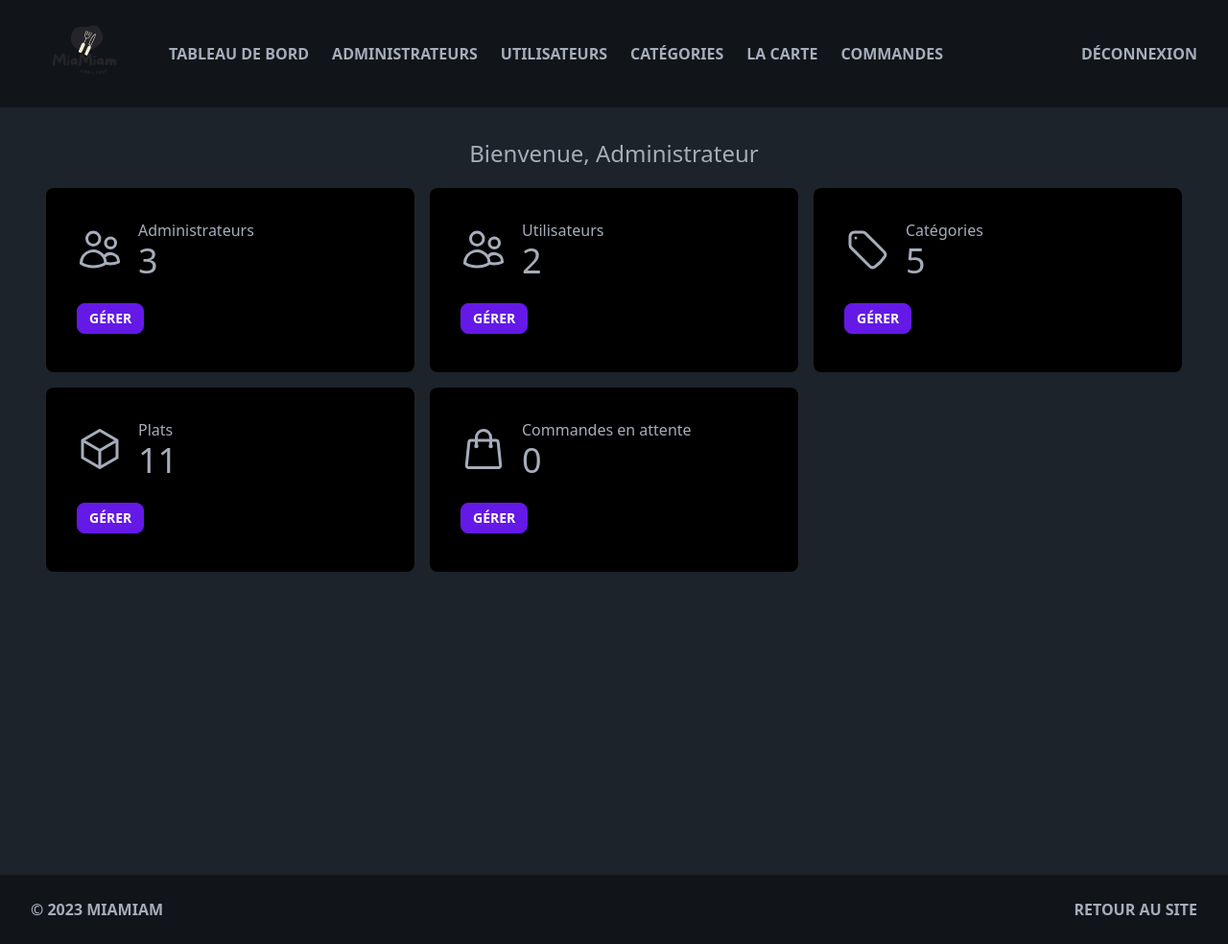
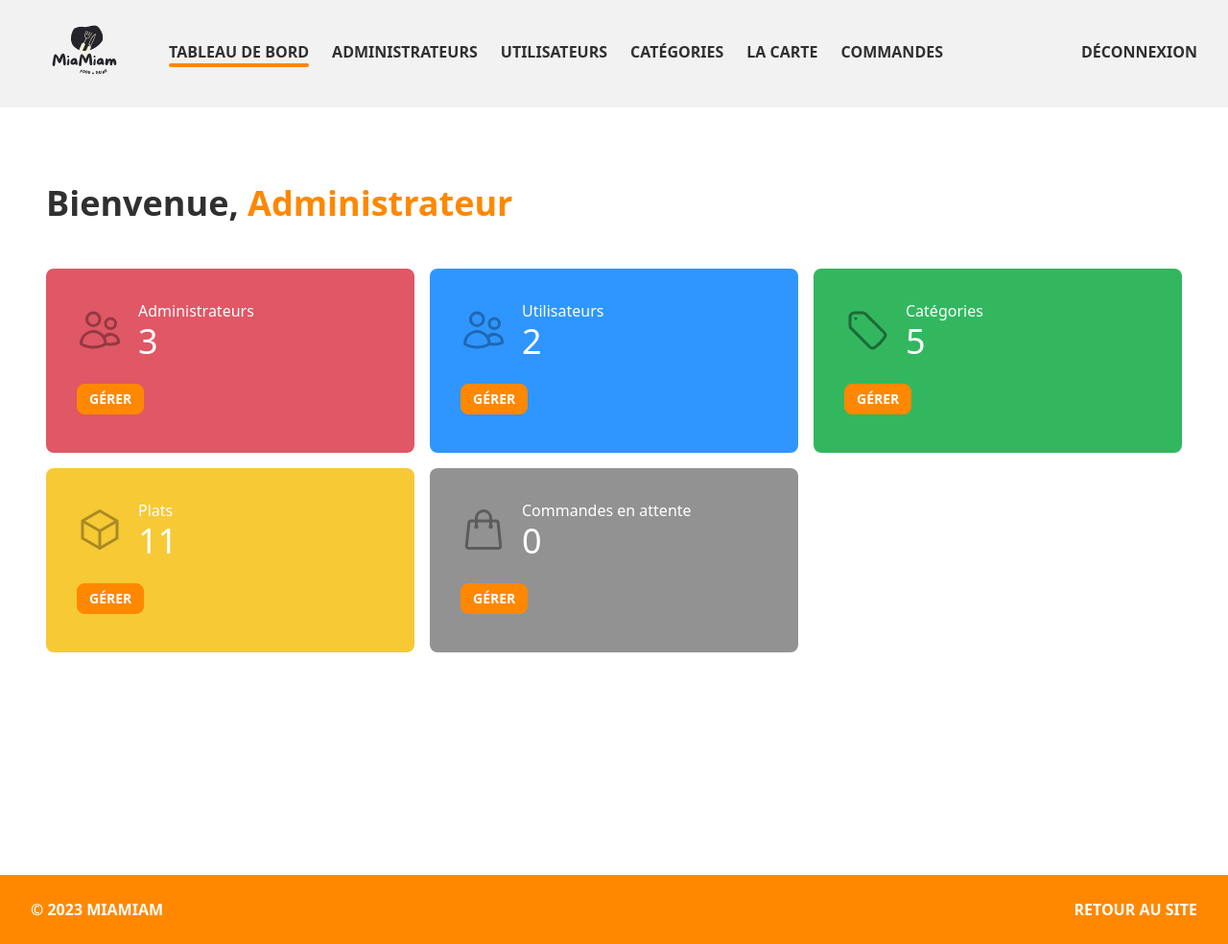
Before and after one commit to ted-sama/resto, a PHP site: page /admin/index in a window 1280 px wide. Shown: the whole page at 96% size. Run offline with PHP 8.4, Linux system fonts and the light colour scheme; a user stored in the database is signed in; data comes from the database, SQL or seed files in the repository.

Commit message:
improvements

```diff
--- a/admin/components/footer.php
+++ b/admin/components/footer.php
@@ -2,7 +2,7 @@
 <html lang="en">
 
 <body>
-    <footer class="bg-[#111519] dark:bg-[#111519] w-full z-50">
+    <footer class="bg-primary text-white w-full z-50">
         <div class="flex justify-between px-8 py-6">
             <p>
                 <span class="text-center font-semibold uppercase">© 2023 Miamiam</span>
--- a/admin/components/header.php
+++ b/admin/components/header.php
@@ -1,5 +1,25 @@
+<?php
+$route = $_SERVER['REQUEST_URI'];
+
+if ($route === "/admin/" || $route === "/admin/index") {
+    $route = "index";
+} else if (str_contains($route, "user")) {
+    $route = "users";
+} else if (str_contains($route, "category")) {
+    $route = "categories";
+} else if (str_contains($route, "alacarte") || str_contains($route, "food")) {
+    $route = "foods";
+} else if (str_contains($route, "order")) {
+    $route = "orders";
+} else if (str_contains($route, "categories")) {
+    $route = "categories";
+} else {
+    $route = "admin";
+}
+?>
+
 <!DOCTYPE html>
-<html lang="en" data-theme="dark">
+<html lang="en" data-theme="miamiam-light">
 
 <head>
     <meta charset="UTF-8">
@@ -8,17 +28,47 @@
 </head>
 
 <body>
-    <header class="bg-[#111519] dark:bg-[#111519] w-full top-0 z-50 sticky">
+    <header class="bg-base-300 w-full top-0 z-50 sticky">
         <div class="flex items-center space-x-8 px-8">
             <img src="../assets/logo/miamiam_logo.svg" class=" w-28" alt="">
             <div class="flex w-full justify-between">
                 <ul class="flex space-x-6">
-                    <li><a href="index" class="text-center font-semibold uppercase">Tableau de bord</a></li>
-                    <li><a href="manage-admin" class="text-center font-semibold uppercase">Administrateurs</a></li>
-                    <li><a href="manage-user" class="text-center font-semibold uppercase">Utilisateurs</a></li>
-                    <li><a href="manage-category" class="text-center font-semibold uppercase">Catégories</a></li>
-                    <li><a href="manage-alacarte" class="text-center font-semibold uppercase">La carte</a></li>
-                    <li><a href="manage-order" class="text-center font-semibold uppercase">Commandes</a></li>
+                    <li>
+                        <a href="index" class="text-center font-semibold uppercase">Tableau de bord</a>
+                        <?php if ($route == "index") { ?>
+                            <div class="w-full h-1 bg-primary rounded-md"></div>
+                        <?php } ?>
+                    </li>
+                    <li>
+                        <a href="manage-admin" class="text-center font-semibold uppercase">Administrateurs</a>
+                        <?php if ($route == "admin") { ?>
+                            <div class="w-full h-1 bg-primary rounded-md"></div>
+                        <?php } ?>
+                    </li>
+                    <li>
+                        <a href="manage-user" class="text-center font-semibold uppercase">Utilisateurs</a>
+                        <?php if ($route == "users") { ?>
+                            <div class="w-full h-1 bg-primary rounded-md"></div>
+                        <?php } ?>
+                    </li>
+                    <li>
+                        <a href="manage-category" class="text-center font-semibold uppercase">Catégories</a>
+                        <?php if ($route == "categories") { ?>
+                            <div class="w-full h-1 bg-primary rounded-md"></div>
+                        <?php } ?>
+                    </li>
+                    <li>
+                        <a href="manage-alacarte" class="text-center font-semibold uppercase">La carte</a>
+                        <?php if ($route == "foods") { ?>
+                            <div class="w-full h-1 bg-primary rounded-md"></div>
+                        <?php } ?>
+                    </li>
+                    <li>
+                        <a href="manage-order" class="text-center font-semibold uppercase">Commandes</a>
+                        <?php if ($route == "orders") { ?>
+                            <div class="w-full h-1 bg-primary rounded-md"></div>
+                        <?php } ?>
+                    </li>
                 </ul>
                 <a href="logout" class="text-center font-semibold uppercase">Déconnexion</a>
             </div>
--- a/admin/index.php
+++ b/admin/index.php
@@ -70,11 +70,13 @@ try {
     <?php require("components/header.php"); ?>
     <main class="mx-auto min-h-screen max-w-screen-xl px-12 py-8">
         <div class="wrapper">
-            <h1 class="text-2xl text-center mb-5">Bienvenue, <?php echo $_SESSION["fullname"] ?></h1>
+            <div class="mb-12">
+                <h2 class="mt-12 text-4xl font-bold">Bienvenue, <span class="text-primary"><?php echo $_SESSION["fullname"] ?></span></h2>
+            </div>
             <div class="grid grid-cols-3 gap-4">
-                <div class="bg-black dark:bg-black/40 p-8 h-48 rounded-lg">
+                <div class="bg-admin text-white p-8 h-48 rounded-lg">
                     <div class="flex items-center">
-                        <svg xmlns="http://www.w3.org/2000/svg" fill="none" viewBox="0 0 24 24" stroke-width="1.5" stroke="currentColor" class="w-12 h-12 mr-4">
+                        <svg xmlns="http://www.w3.org/2000/svg" fill="none" viewBox="0 0 24 24" stroke-width="1.5" stroke="currentColor" class="text-admin-secondary w-12 h-12 mr-4">
                             <path stroke-linecap="round" stroke-linejoin="round" d="M15 19.128a9.38 9.38 0 002.625.372 9.337 9.337 0 004.121-.952 4.125 4.125 0 00-7.533-2.493M15 19.128v-.003c0-1.113-.285-2.16-.786-3.07M15 19.128v.106A12.318 12.318 0 018.624 21c-2.331 0-4.512-.645-6.374-1.766l-.001-.109a6.375 6.375 0 0111.964-3.07M12 6.375a3.375 3.375 0 11-6.75 0 3.375 3.375 0 016.75 0zm8.25 2.25a2.625 2.625 0 11-5.25 0 2.625 2.625 0 015.25 0z" />
                         </svg>
                         <div>
@@ -86,9 +88,9 @@ try {
                     </div>
                     <a href="manage-admin" class="btn btn-sm btn-primary mt-6">Gérer</a>
                 </div>
-                <div class="bg-black dark:bg-black/40 p-8 h-48 rounded-lg">
+                <div class="bg-users text-white p-8 h-48 rounded-lg">
                     <div class="flex items-center">
-                        <svg xmlns="http://www.w3.org/2000/svg" fill="none" viewBox="0 0 24 24" stroke-width="1.5" stroke="currentColor" class="w-12 h-12 mr-4">
+                        <svg xmlns="http://www.w3.org/2000/svg" fill="none" viewBox="0 0 24 24" stroke-width="1.5" stroke="currentColor" class="text-users-secondary w-12 h-12 mr-4">
                             <path stroke-linecap="round" stroke-linejoin="round" d="M15 19.128a9.38 9.38 0 002.625.372 9.337 9.337 0 004.121-.952 4.125 4.125 0 00-7.533-2.493M15 19.128v-.003c0-1.113-.285-2.16-.786-3.07M15 19.128v.106A12.318 12.318 0 018.624 21c-2.331 0-4.512-.645-6.374-1.766l-.001-.109a6.375 6.375 0 0111.964-3.07M12 6.375a3.375 3.375 0 11-6.75 0 3.375 3.375 0 016.75 0zm8.25 2.25a2.625 2.625 0 11-5.25 0 2.625 2.625 0 015.25 0z" />
                         </svg>
 
@@ -101,9 +103,9 @@ try {
                     </div>
                     <a href="manage-user" class="btn btn-sm btn-primary mt-6">Gérer</a>
                 </div>
-                <div class="bg-black dark:bg-black/40 p-8 h-48 rounded-lg">
+                <div class="bg-categories text-white p-8 h-48 rounded-lg">
                     <div class="flex items-center">
-                        <svg xmlns="http://www.w3.org/2000/svg" fill="none" viewBox="0 0 24 24" stroke-width="1.5" stroke="currentColor" class="w-12 h-12 mr-4">
+                        <svg xmlns="http://www.w3.org/2000/svg" fill="none" viewBox="0 0 24 24" stroke-width="1.5" stroke="currentColor" class="text-categories-secondary w-12 h-12 mr-4">
                             <path stroke-linecap="round" stroke-linejoin="round" d="M9.568 3H5.25A2.25 2.25 0 003 5.25v4.318c0 .597.237 1.17.659 1.591l9.581 9.581c.699.699 1.78.872 2.607.33a18.095 18.095 0 005.223-5.223c.542-.827.369-1.908-.33-2.607L11.16 3.66A2.25 2.25 0 009.568 3z" />
                             <path stroke-linecap="round" stroke-linejoin="round" d="M6 6h.008v.008H6V6z" />
                         </svg>
@@ -116,9 +118,9 @@ try {
                     </div>
                     <a href="manage-category" class="btn btn-sm btn-primary mt-6">Gérer</a>
                 </div>
-                <div class="bg-black dark:bg-black/40 p-8 h-48 rounded-lg">
+                <div class="bg-foods text-white p-8 h-48 rounded-lg">
                     <div class="flex items-center">
-                        <svg xmlns="http://www.w3.org/2000/svg" fill="none" viewBox="0 0 24 24" stroke-width="1.5" stroke="currentColor" class="w-12 h-12 mr-4">
+                        <svg xmlns="http://www.w3.org/2000/svg" fill="none" viewBox="0 0 24 24" stroke-width="1.5" stroke="currentColor" class="text-foods-secondary w-12 h-12 mr-4">
                             <path stroke-linecap="round" stroke-linejoin="round" d="M21 7.5l-9-5.25L3 7.5m18 0l-9 5.25m9-5.25v9l-9 5.25M3 7.5l9 5.25M3 7.5v9l9 5.25m0-9v9" />
                         </svg>
                         <div>
@@ -130,9 +132,9 @@ try {
                     </div>
                     <a href="manage-alacarte" class="btn btn-sm btn-primary mt-6">Gérer</a>
                 </div>
-                <div class="bg-black dark:bg-black/40 p-8 h-48 rounded-lg">
+                <div class="bg-orders text-white p-8 h-48 rounded-lg">
                     <div class="flex items-center">
-                        <svg xmlns="http://www.w3.org/2000/svg" fill="none" viewBox="0 0 24 24" stroke-width="1.5" stroke="currentColor" class="w-12 h-12 mr-4">
+                        <svg xmlns="http://www.w3.org/2000/svg" fill="none" viewBox="0 0 24 24" stroke-width="1.5" stroke="currentColor" class="text-orders-secondary w-12 h-12 mr-4">
                             <path stroke-linecap="round" stroke-linejoin="round" d="M15.75 10.5V6a3.75 3.75 0 10-7.5 0v4.5m11.356-1.993l1.263 12c.07.665-.45 1.243-1.119 1.243H4.25a1.125 1.125 0 01-1.12-1.243l1.264-12A1.125 1.125 0 015.513 7.5h12.974c.576 0 1.059.435 1.119 1.007zM8.625 10.5a.375.375 0 11-.75 0 .375.375 0 01.75 0zm7.5 0a.375.375 0 11-.75 0 .375.375 0 01.75 0z" />
                         </svg>
                         <div>
--- a/admin/manage-admin.php
+++ b/admin/manage-admin.php
@@ -30,7 +30,9 @@ try {
     <?php require("components/header.php"); ?>
     <main class="mx-auto min-h-screen max-w-screen-xl px-12 py-8">
         <div class="wrapper">
-            <h1 class="text-2xl text-center mb-5">Administration du site</h1>
+            <div class="mb-12">
+                <h2 class="mt-12 text-4xl font-bold">Administration du site</h2>
+            </div>
             <?php
             if (isset($_SESSION["add"])) {
                 echo $_SESSION["add"];
--- a/admin/manage-alacarte.php
+++ b/admin/manage-alacarte.php
@@ -54,7 +54,9 @@ if (isset($_GET["category"])) {
     <?php require("components/header.php"); ?>
     <main class="mx-auto min-h-screen max-w-screen-xl px-12 py-8">
         <div class="wrapper">
-            <h1 class="text-2xl text-center mb-5">Gestion des plats</h1>
+            <div class="mb-12">
+                <h2 class="mt-12 text-4xl font-bold">Gestion des plats</h2>
+            </div>
             <?php
             if (isset($_SESSION["add"])) {
                 echo $_SESSION["add"];
--- a/admin/manage-category.php
+++ b/admin/manage-category.php
@@ -30,7 +30,9 @@ try {
     <?php require("components/header.php"); ?>
     <main class="mx-auto min-h-screen max-w-screen-xl px-12 py-8">
         <div class="wrapper">
-            <h1 class="text-2xl text-center mb-5">Gestion des catégories</h1>
+            <div class="mb-12">
+                <h2 class="mt-12 text-4xl font-bold">Gestion des catégories</h2>
+            </div>
             <?php
             if (isset($_SESSION["add"])) {
                 echo $_SESSION["add"];
--- a/admin/manage-order.php
+++ b/admin/manage-order.php
@@ -29,7 +29,9 @@ try {
     <?php require("components/header.php"); ?>
     <main class="mx-auto min-h-screen max-w-screen-xl px-12 py-8">
         <div class="wrapper">
-            <h1 class="text-2xl text-center mb-5">Gestion des commandes</h1>
+            <div class="mb-12">
+                <h2 class="mt-12 text-4xl font-bold">Gestion des commandes</h2>
+            </div>
             <?php
             if (isset($_SESSION["delete"])) {
                 echo $_SESSION["delete"];
--- a/admin/manage-user.php
+++ b/admin/manage-user.php
@@ -30,7 +30,9 @@ try {
     <?php require("components/header.php"); ?>
     <main class="mx-auto min-h-screen max-w-screen-xl px-12 py-8">
         <div class="wrapper">
-            <h1 class="text-2xl text-center mb-5">Gestion des utilisateurs</h1>
+            <div class="mb-12">
+                <h2 class="mt-12 text-4xl font-bold">Gestion des utilisateurs</h2>
+            </div>
             <?php
             if (isset($_SESSION["delete"])) {
                 echo $_SESSION["delete"];
--- a/admin/order-info.php
+++ b/admin/order-info.php
@@ -83,7 +83,9 @@ if (isset($_GET["id"])) {
     <?php require("components/header.php"); ?>
     <main class="mx-auto min-h-screen max-w-screen-xl px-12 py-8">
         <div class="wrapper">
-            <h1 class="text-2xl text-center mb-5">Détails de la commande</h1>
+            <div class="mb-12">
+                <h2 class="mt-12 text-4xl font-bold">Détails de la commande</h2>
+            </div>
             <?php
             if (isset($_SESSION["update"])) {
                 echo $_SESSION["update"];
--- a/admin/update-admin.php
+++ b/admin/update-admin.php
@@ -52,8 +52,8 @@ if (isset($_POST["username"]) && isset($_POST["full_name"])) {
 </head>
 
 <body>
+    <?php require("components/header.php"); ?>
     <main class="mx-auto min-h-screen max-w-screen-xl px-12 py-8">
-        <?php require("components/header.php"); ?>
         <div class="wrapper">
             <div>
                 <h1 class="text-2xl text-center mb-5">Modifier un utilisateur</h1>
--- a/components/header.php
+++ b/components/header.php
@@ -27,7 +27,7 @@ if (str_contains($route, "checkout")) {
 
 
 <body>
-    <header class="bg-base-100 w-full top-0 z-50 sticky">
+    <header class="bg-base-300 w-full top-0 z-50 sticky">
         <div class="flex items-center space-x-8 px-8">
             <a href="/">
                 <img src="assets/logo/miamiam_logo.svg" class=" w-28" alt="">
--- a/connection.php
+++ b/connection.php
@@ -1,8 +1,8 @@
 <?php
-$host = "db";
+$host = "localhost";
 $dbname = "resto";
 $dbusername = "root";
 $dbpassword = "root";
 
-$conn = new PDO("mysql:host=$host;port=3306;dbname=$dbname", $dbusername, $dbpassword);
+$conn = new PDO("mysql:host=$host;dbname=$dbname", $dbusername, $dbpassword);
 $conn->setAttribute(PDO::ATTR_ERRMODE, PDO::ERRMODE_EXCEPTION);
```
Also changed, not shown: admin/login.php (+6 -5 lines), docker-compose.yml (+0 -18 lines), tailwind.config.js (+15 -0 lines), css/output.css.
